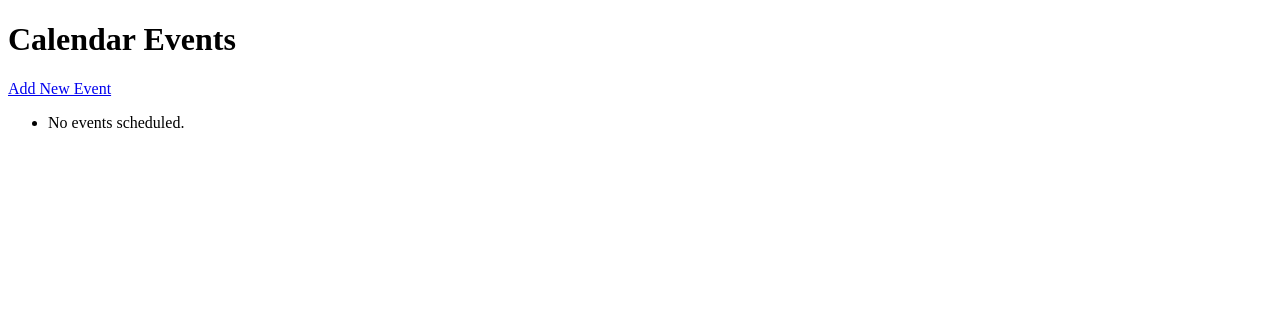
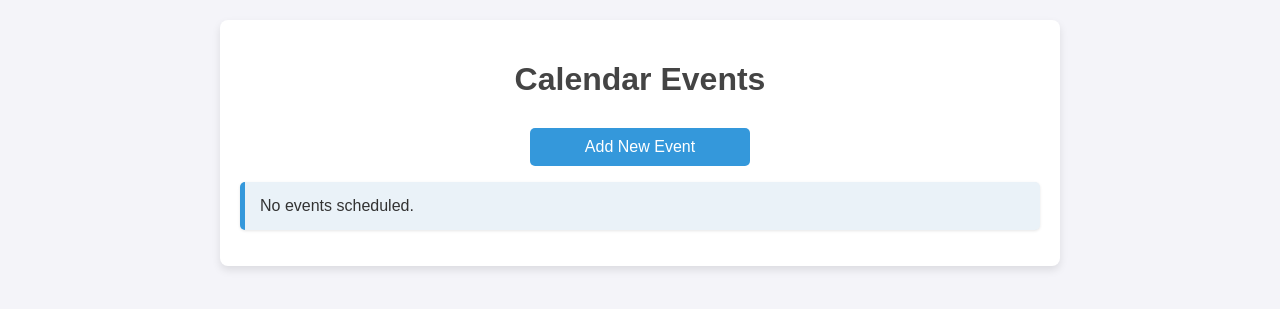
Before and after one commit to z1fire/home_network_tools, a Django app: page /calendar_integration/ in a window 1280 px wide. Shown: the top 309 px of the page. Run offline with Django 5.2, Linux system fonts and the light colour scheme; data that the repository does not hold is empty.

Commit message:
Styling the calendar

```diff
--- /dev/null
+++ b/calendar_integration/static/css/styles.css
@@ -0,0 +1,147 @@
+/* styles.css */
+
+/* General Page Styles */
+body {
+    font-family: 'Arial', sans-serif;
+    background-color: #f4f4f9;
+    margin: 0;
+    padding: 20px;
+    color: #333;
+}
+
+/* Header */
+h1 {
+    text-align: center;
+    color: #444;
+    margin-bottom: 30px;
+}
+
+/* Calendar Container */
+.calendar-container {
+    max-width: 800px;
+    margin: 0 auto;
+    background: #fff;
+    border-radius: 8px;
+    padding: 20px;
+    box-shadow: 0 4px 8px rgba(0, 0, 0, 0.1);
+}
+
+/* Event List */
+.event-list {
+    list-style: none;
+    padding: 0;
+}
+
+.event-list li {
+    padding: 15px;
+    margin-bottom: 10px;
+    border-left: 5px solid #3498db;
+    background: #eaf2f8;
+    border-radius: 5px;
+    box-shadow: 0 1px 3px rgba(0, 0, 0, 0.1);
+    transition: all 0.3s ease;
+}
+
+.event-list li:hover {
+    background: #d6eaf8;
+    border-left-color: #2980b9;
+}
+
+/* Event Title */
+.event-title {
+    font-size: 18px;
+    font-weight: bold;
+    color: #2c3e50;
+    margin-bottom: 5px;
+}
+
+/* Event Details */
+.event-details {
+    font-size: 14px;
+    color: #555;
+}
+
+/* Buttons */
+.button {
+    display: inline-block;
+    padding: 10px 15px;
+    margin-top: 20px;
+    background-color: #3498db;
+    color: white;
+    text-decoration: none;
+    border-radius: 5px;
+    text-align: center;
+    transition: background-color 0.3s ease;
+}
+
+.button:hover {
+    background-color: #2980b9;
+}
+
+.add-event-link {
+    display: block;
+    text-align: center;
+    margin-bottom: 20px;
+}
+/* Form Styling */
+.event-form {
+    max-width: 600px;
+    margin: 0 auto;
+    padding: 20px;
+    background-color: #f9f9f9;
+    border-radius: 8px;
+    box-shadow: 0 4px 8px rgba(0, 0, 0, 0.1);
+}
+
+.event-form label {
+    font-weight: bold;
+    color: #333;
+    margin-bottom: 5px;
+    display: block;
+}
+
+.event-form input[type="text"],
+.event-form input[type="datetime-local"],
+.event-form input[type="date"],
+.event-form select,
+.event-form textarea {
+    width: 100%;
+    padding: 10px;
+    margin-bottom: 15px;
+    border: 1px solid #ccc;
+    border-radius: 4px;
+    box-sizing: border-box;
+}
+
+.event-form button {
+    width: 100%;
+    padding: 10px;
+    background-color: #3498db;
+    color: white;
+    border: none;
+    border-radius: 5px;
+    cursor: pointer;
+    font-size: 16px;
+    transition: background-color 0.3s ease;
+}
+
+.event-form button:hover {
+    background-color: #2980b9;
+}
+
+.button {
+    display: block;
+    width: 200px;
+    margin: 20px auto 0;
+    text-align: center;
+    background-color: #3498db;
+    padding: 10px;
+    color: white;
+    text-decoration: none;
+    border-radius: 5px;
+    transition: background-color 0.3s ease;
+}
+
+.button:hover {
+    background-color: #2980b9;
+}
--- a/calendar_integration/templates/calendar_integration/home.html
+++ b/calendar_integration/templates/calendar_integration/home.html
@@ -1,23 +1,33 @@
+{% load static %}
 <!DOCTYPE html>
 <html lang="en">
 <head>
     <meta charset="UTF-8">
     <meta name="viewport" content="width=device-width, initial-scale=1.0">
     <title>Calendar Integration</title>
+    <!-- Link to the CSS file -->
+    <link rel="stylesheet" href="{% static 'css/styles.css' %}">
 </head>
 <body>
+    <div class="calendar-container">
         <h1>Calendar Events</h1>
-    <a href="{% url 'calendar_integration:add_event' %}">Add New Event</a>
-    <ul>
+        <a href="{% url 'calendar_integration:add_event' %}" class="button add-event-link">Add New Event</a>
+        <ul class="event-list">
             {% for event in events %}
+                {% for occurrence in event.get_occurrences %}
                     <li>
-                <strong>{{ event.title }}</strong> - {{ event.start_time }} to {{ event.end_time }}<br>
-                {{ event.description }}<br>
-                Location: {{ event.location }}
+                        <div class="event-title">{{ occurrence.title }}</div>
+                        <div class="event-details">
+                            {{ occurrence.start_time|date:"F j, Y, g:i a" }} to {{ occurrence.end_time|date:"F j, Y, g:i a" }}<br>
+                            {{ occurrence.description }}<br>
+                            Location: {{ occurrence.location }}
+                        </div>
                     </li>
+                {% endfor %}
             {% empty %}
                 <li>No events scheduled.</li>
             {% endfor %}
         </ul>
+    </div>
 </body>
 </html>
```
Also changed, not shown: calendar_integration/forms.py (+6 -1 lines), calendar_integration/models.py (+59 -0 lines), calendar_integration/templates/calendar_integration/add_event.html (+11 -7 lines), home_network_tools/settings.py (+7 -1 lines), calendar_integration/migrations/0002_calendarevent_repeat_calendarevent_repeat_until.py (added), calendar_integration/migrations/0003_calendarevent_custom_repeat_interval_and_more.py (added). Lines whose indentation alone changed are shown as unchanged.
